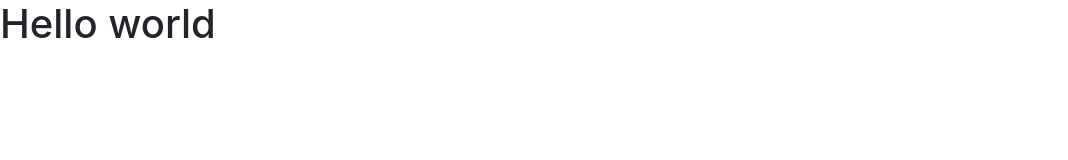
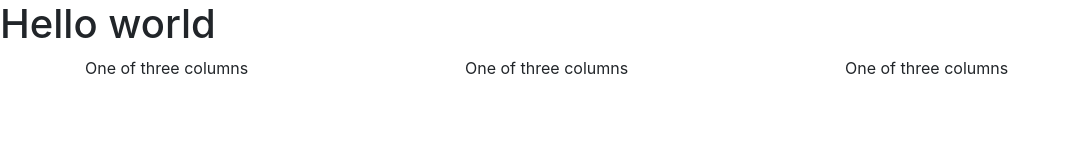
Before and after one commit to AnoukvdHout/AvdH-Check5-Bootstrap, a plain HTML site: page index.html in a window 1280 px wide. Shown: the whole page, without its empty margins (0-1068 px from the left). Drawn offline with Linux system fonts and the light colour scheme.

Commit message:
Added styles.css

```diff
--- /dev/null
+++ b/css/styles.css
@@ -0,0 +1 @@
+@charset "UTF-8";
--- a/index.html
+++ b/index.html
@@ -12,6 +12,26 @@
 <body>
 	<h1> Hello world</h1>
 
+	<div class="container">
+  <div class="row">
+    <div class="col-sm">
+      One of three columns
+    </div>
+    <div class="col-sm">
+      One of three columns
+    </div>
+    <div class="col-sm">
+      One of three columns
+    </div>
+  </div>
+</div>
+
+
+
+
+
+
+
 	<!-- LEAVE THIS HERE - JS and CSS-->
 	<link href="191486.html">
 	<script src="js/jquery-3.6.0.slim.min.js"></script>
```
